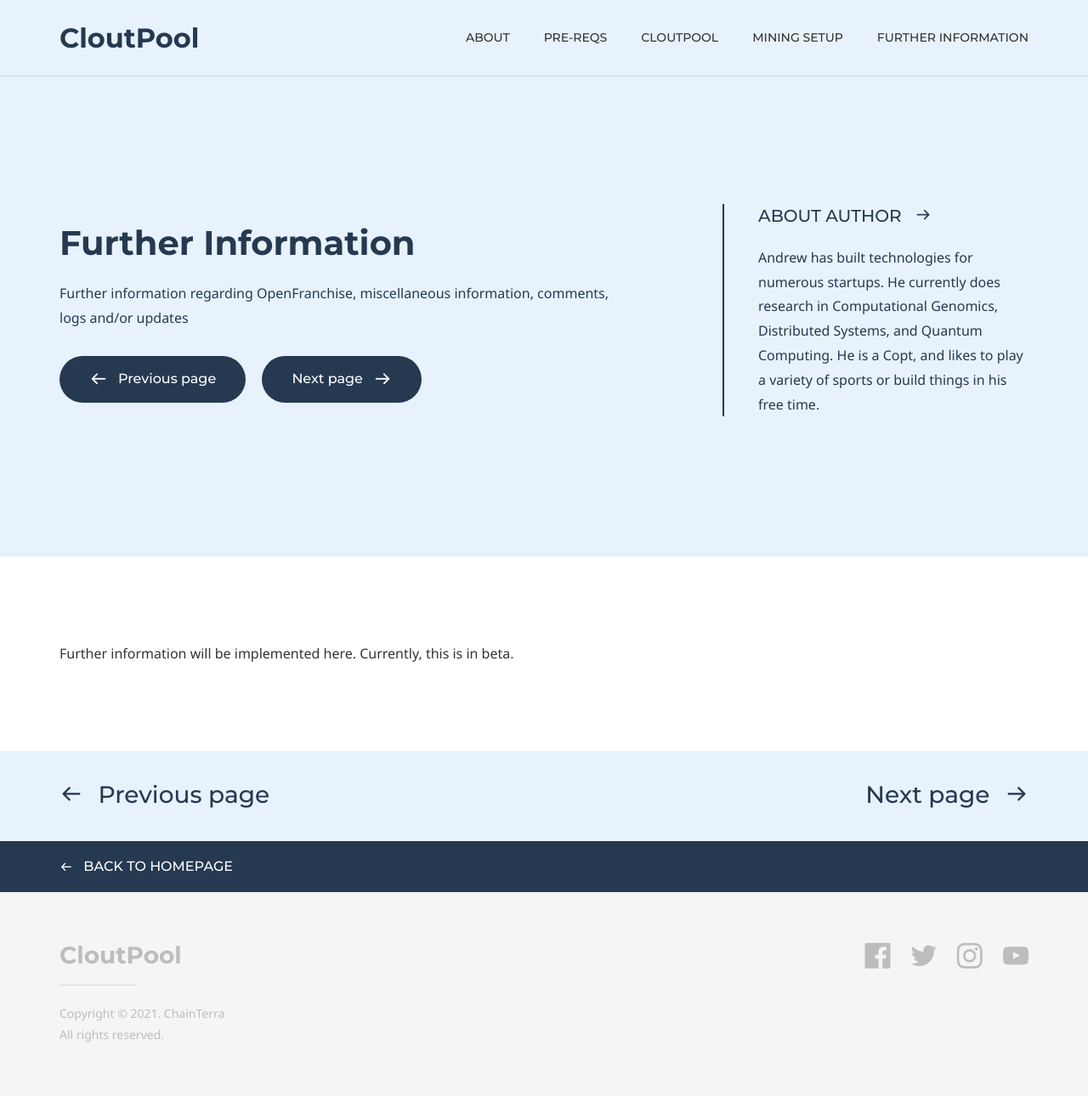
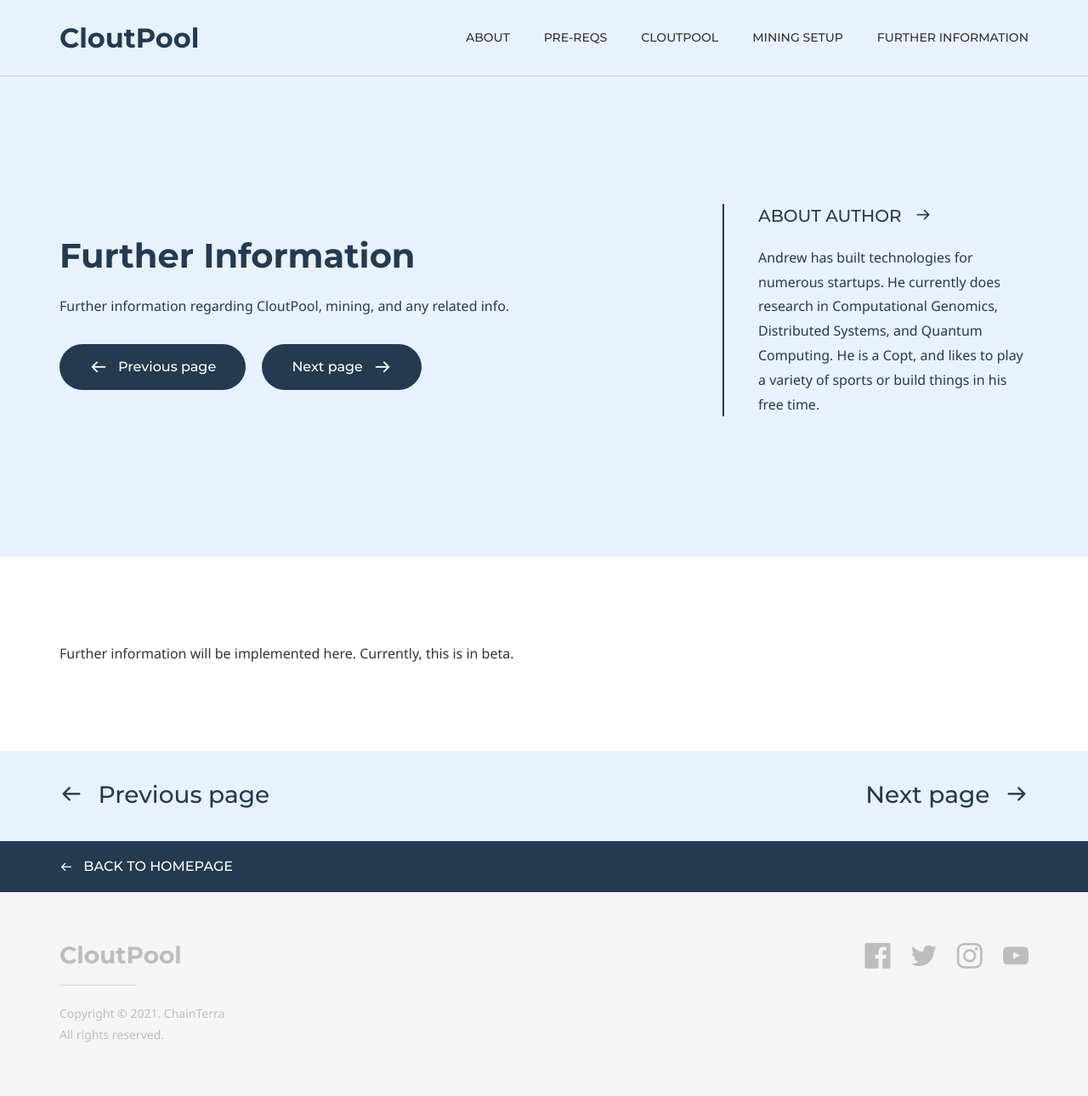
Before and after one commit to ChainTerra/BTCLT-Guide, a Jekyll site: the page built from information.md, in a window 1280 px wide. Shown: the whole page at 85% size. Built offline with Jekyll 4.4.1, drawn with Linux system fonts in a browser that asks for light colours; some web fonts are replaced.

Commit message:
Update information.md

```diff
--- a/information.md
+++ b/information.md
@@ -6,7 +6,7 @@ comments: false
 
 # Hero section
 title: Further Information
-description: Further information regarding OpenFranchise, miscellaneous information, comments, logs and/or updates
+description: Further information regarding CloutPool, mining, and any related info.
 
 # Author box
 author:
```
